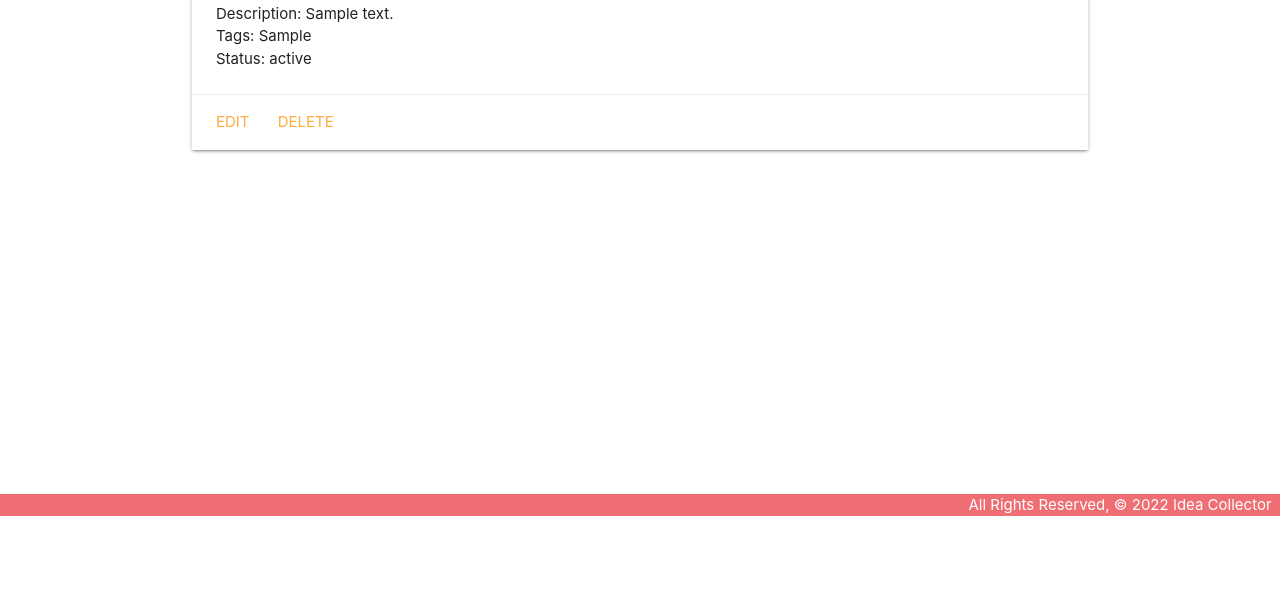
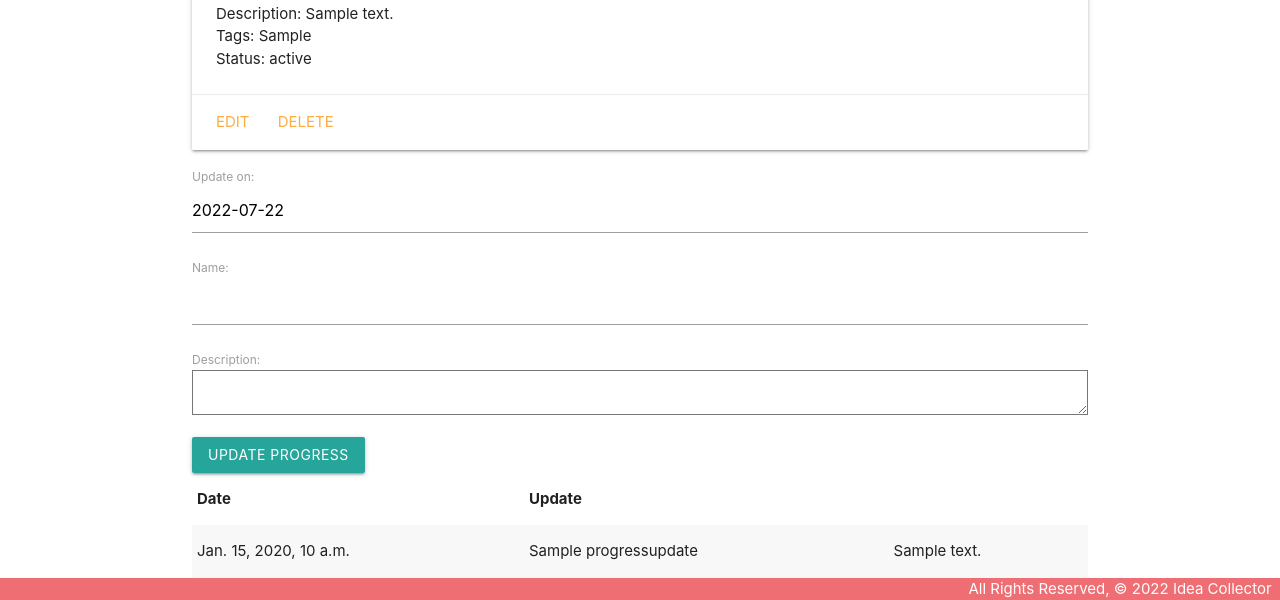
Before and after one commit to PBasham/ideacollector, a Django app: page /ideas/1/ in a window 1280 px wide. Shown: the part 284-884 px from the top of the page. Before the commit the page ends 800 px from the top, so only its background shows below. Run offline with Django 4.2, Linux system fonts and the light colour scheme; tables that the repository leaves empty hold one stand-in row (values such as "Sample post").

Commit message:
completed *collector part 4

```diff
--- /dev/null
+++ b/main_app/forms.py
@@ -0,0 +1,7 @@
+from django.forms import ModelForm
+from .models import ProgressUpdate
+
+class ProgressUpdateForm(ModelForm):
+  class Meta:
+    model = ProgressUpdate
+    fields = ['date', 'name', 'description']
--- a/main_app/models.py
+++ b/main_app/models.py
@@ -1,6 +1,14 @@
+from statistics import mode
 from unicodedata import category
 from django.db import models
 from django.urls import reverse
+
+STATUS = {
+    ('P','Planning Stage'),
+    ('I','InProgress'),
+    ('N','Not Started'),
+    ('C','Completed'),
+}
 
 # Create your models here.
 class Idea(models.Model):
@@ -16,3 +24,16 @@ class Idea(models.Model):
     # This function gets the detail route with the current Ideas id.
     def get_absolute_url(self):
         return reverse('detail', kwargs={'idea_id': self.id})
+
+class ProgressUpdate(models.Model):
+    date = models.DateTimeField('Update on:')
+    name = models.CharField(max_length=100)
+    description = models.TextField(max_length=500)
+
+    idea = models.ForeignKey(Idea, on_delete=models.CASCADE)
+
+    def __str__(self):
+        return f"{self.date} - {self.name}"
+
+    class Meta:
+        ordering = ['-date']
--- a/main_app/templates/base.html
+++ b/main_app/templates/base.html
@@ -8,6 +8,7 @@
   <title>Idea Collector</title>
   <link rel="stylesheet" href="https://cdnjs.cloudflare.com/ajax/libs/materialize/1.0.0/css/materialize.min.css">
   <link rel="stylesheet" type="text/css" href="{% static 'css/style.css' %}">
+  <script src="https://cdnjs.cloudflare.com/ajax/libs/materialize/1.0.0/js/materialize.min.js"></script>
 </head>
 <body>
   <header class="navbar-fixed">
--- a/main_app/templates/ideas/detail.html
+++ b/main_app/templates/ideas/detail.html
@@ -16,5 +16,38 @@
         <a href="{% url 'ideas_delete' idea.id %}">Delete</a>
     </div>
 </div>
-
+<div class="col s6">
+    <form action="{% url 'add_progressupdate' idea.id %}" method="POST">
+        {% csrf_token %}
+        {{ progressupdate_form.as_p }}
+        <input type="submit" class="btn" value="Update Progress">
+    </form>
+    <table class="striped">
+        <thead>
+            <tr>
+                <th>Date</th>
+                <th>Update</th>
+            </tr>
+        </thead>
+        <tbody>
+            {% for update in idea.progressupdate_set.all %}
+            <tr>
+                <td>{{update.date}}</td>
+                <td>{{update.name}}</td>
+                <td>{{update.description}}</td>
+            </tr>
+            {% endfor %}
+        </tbody>
+    </table>
+</div>
+</div>
+<script>
+    const dateEl = document.getElementById('id_date');
+    M.Datepicker.init(dateEl, {
+        format: 'yyyy-mm-dd',
+        defaultDate: new Date(),
+        setDefaultDate: true,
+        autoClose: true
+    });
+</script>
 {% endblock %}
--- a/main_app/urls.py
+++ b/main_app/urls.py
@@ -9,4 +9,5 @@ urlpatterns = [
     path('ideas/create/', views.IdeaCreate.as_view(), name='idea_create'),
     path('ideas/<int:pk>/update/', views.IdeaUpdate.as_view(), name='ideas_update'),
     path('ideas/<int:pk>/delete/', views.IdeaDelete.as_view(), name='ideas_delete'),
+    path('ideas/<int:idea_id>/add_progressupdate/', views.add_progressupdate, name='add_progressupdate'),
 ]
--- a/main_app/views.py
+++ b/main_app/views.py
@@ -1,6 +1,7 @@
-from django.shortcuts import render
+from django.shortcuts import render, redirect
 from django.views.generic.edit import CreateView, UpdateView, DeleteView
 from .models import Idea
+from .forms import ProgressUpdateForm
 
 # Create your views here.
 from django.http import HttpResponse
@@ -15,7 +16,8 @@ def ideas_index(request):
     return render(request, 'ideas/index.html', {'ideas': ideas})
 def ideas_detail(request, idea_id):
     idea = Idea.objects.get(id=idea_id)
-    return render(request, 'ideas/detail.html', { 'idea': idea})
+    progressupdate_form = ProgressUpdateForm()
+    return render(request, 'ideas/detail.html', { 'idea': idea, 'progressupdate_form': progressupdate_form})
 
 class IdeaCreate(CreateView):
     model = Idea
@@ -26,3 +28,11 @@ class IdeaUpdate(UpdateView):
 class IdeaDelete(DeleteView):
     model = Idea
     success_url = '/ideas/'
+
+def add_progressupdate(request, idea_id):
+    form = ProgressUpdateForm(request.POST)
+    if form.is_valid():
+        new_progressupdate = form.save(commit=False)
+        new_progressupdate.idea_id = idea_id
+        new_progressupdate.save()
+    return redirect('detail', idea_id=idea_id)
```
Also changed, not shown: main_app/migrations/0004_progress.py (added), main_app/migrations/0005_rename_progress_progressupdate.py (added), main_app/migrations/0006_alter_progressupdate_options_and_more.py (added).
